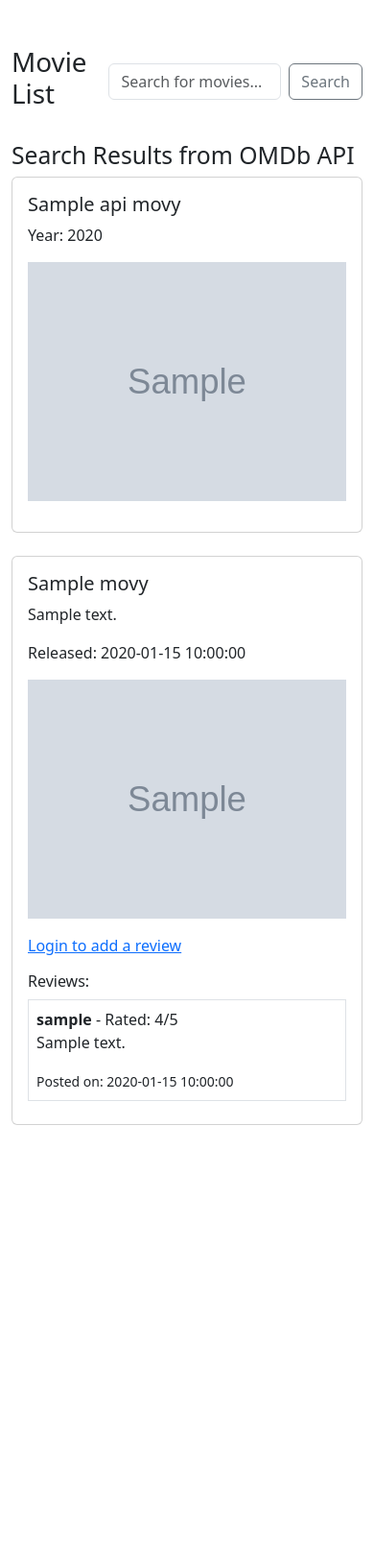
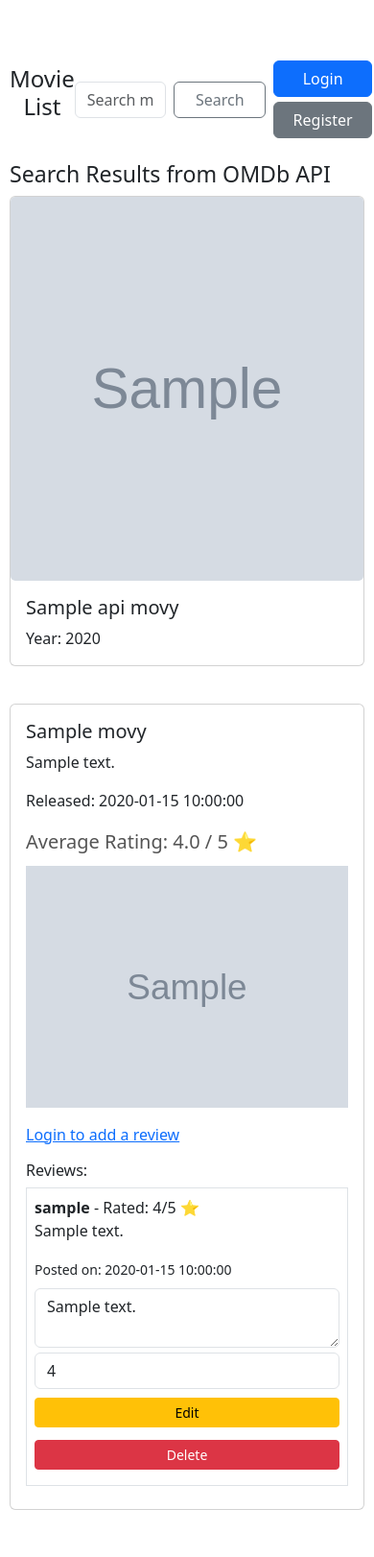
Before and after one commit to pruthviraj-ig/finalproject, a CodeIgniter 4 app: the page made by app/Views/movie_list.php in a window 390 px wide. Shown: the whole page at 96% size. Before the commit the page ends 1172 px from the top, so only its background shows below. Run offline with PHP 8.4 and a stand-in for CodeIgniter, Linux system fonts and the light colour scheme; the template is opened without the code that fills it: most values are stand-ins (such as "Sample title", 1, 10 or a date in 2020); grey boxes marked "Sample" are stand-in pictures; some libraries are stand-ins or nearby versions.

Commit message:
added edit and delete

```diff
--- a/app/Config/Routes.php
+++ b/app/Config/Routes.php
@@ -20,3 +20,7 @@ $routes->get('/logout', 'UserController::logout');
 $routes->get('/add-movie', 'MovieController::addMovie');
 $routes->post('/save-movie', 'MovieController::saveMovie');
 $routes->post('/save-review', 'MovieController::saveReview');
+
+// Edit and Delete Review Routes
+$routes->post('/edit-review/(:num)', 'MovieController::editReview/$1');
+$routes->get('/delete-review/(:num)', 'MovieController::deleteReview/$1');
--- a/app/Views/movie_list.php
+++ b/app/Views/movie_list.php
@@ -4,36 +4,74 @@
     <title>Movie List</title>
     <link rel="stylesheet" href="https://cdn.jsdelivr.net/npm/bootstrap@5.3.0-alpha1/dist/css/bootstrap.min.css">
     <script src="https://code.jquery.com/jquery-3.6.0.min.js"></script>
+    <style>
+        .star {
+            font-size: 24px;
+            color: gold;
+        }
+        .average-rating {
+            font-size: 20px;
+            color: #555;
+            margin-bottom: 10px;
+        }
+        .movie-poster {
+            height: 400px;
+            object-fit: cover;
+            border-radius: 5px;
+        }
+        @media (max-width: 576px) {
+            .container {
+                padding: 10px;
+            }
+            h1 {
+                font-size: 24px;
+                text-align: center;
+            }
+            .card {
+                margin-bottom: 15px;
+            }
+            .btn, .form-control {
+                width: 100%;
+                margin-top: 5px;
+            }
+        }
+    </style>
 </head>
 <body>
 <div class="container mt-5">
 
-    <!-- Header Section with Search Bar and Logout Button -->
+    <!-- Header with Search Bar and User Status -->
     <div class="d-flex justify-content-between align-items-center mb-4">
         <h1>Movie List</h1>
-        <div>
+
         <!-- Search Form -->
         <form method="get" action="<?= base_url('/movies'); ?>" class="d-flex">
-                <input type="text" name="search" class="form-control" placeholder="Search for movies..." value="<?= isset($search) ? $search : ''; ?>">
+            <input type="text" name="search" class="form-control" placeholder="Search movies..." value="<?= isset($search) ? $search : ''; ?>">
             <button type="submit" class="btn btn-outline-secondary ms-2">Search</button>
         </form>
+
+        <!-- User Status -->
+        <div>
             <?php if (session()->has('user_id')): ?>
-                <a href="<?= base_url('/logout'); ?>" class="btn btn-danger mt-2">Logout</a>
+                <a href="<?= base_url('/logout'); ?>" class="btn btn-danger ms-2">Logout</a>
+            <?php else: ?>
+                <a href="<?= base_url('/login'); ?>" class="btn btn-primary ms-2">Login</a>
+                <a href="<?= base_url('/register'); ?>" class="btn btn-secondary ms-2">Register</a>
             <?php endif; ?>
         </div>
     </div>
 
-    <!-- Show API Fetched Movies -->
+    <!-- Display API Movies -->
     <?php if (isset($apiMovies) && !empty($apiMovies)): ?>
-        <h2>Search Results from OMDb API</h2>
+        <h3>Search Results from OMDb API</h3>
         <div class="row">
             <?php foreach ($apiMovies as $apiMovie): ?>
                 <div class="col-md-4 mb-4">
                     <div class="card">
+                        <img src="<?= $apiMovie['Poster'] ?>" class="card-img-top movie-poster" alt="Movie Poster">
                         <div class="card-body">
-                            <h5><?= $apiMovie['Title']; ?></h5>
-                            <p>Year: <?= $apiMovie['Year']; ?></p>
-                            <img src="<?= $apiMovie['Poster']; ?>" class="img-fluid mb-3">
+                            <h5 class="card-title"><?= $apiMovie['Title'] ?></h5>
+                            <p class="card-text">Year: <?= $apiMovie['Year'] ?></p>
                         </div>
                     </div>
                 </div>
@@ -41,50 +79,63 @@
         </div>
     <?php endif; ?>
 
-    <!-- Show Local Movies -->
+    <!-- Display Local Movies -->
+    <div class="row">
         <?php foreach ($movies as $movie): ?>
-        <div class="card mb-3">
+            <div class="col-md-6 mb-4">
+                <div class="card">
                     <div class="card-body">
                         <h5><?= $movie['title']; ?></h5>
                         <p><?= $movie['description']; ?></p>
                         <p>Released: <?= $movie['release_date']; ?></p>
+                        <p class="average-rating">Average Rating: <?= number_format($movie['average_rating'], 1); ?> / 5 ⭐</p>
+
                         <?php if ($movie['poster']): ?>
-                    <img src="<?= $movie['poster']; ?>" alt="Poster" class="img-fluid mb-3">
+                            <img src="<?= $movie['poster']; ?>" class="img-fluid mb-3">
                         <?php endif; ?>
 
                         <!-- Review Form -->
                         <?php if (session()->has('user_id')): ?>
                             <form class="review-form" data-movie-id="<?= $movie['id']; ?>">
                                 <div class="mb-3">
-                            <textarea name="review" class="form-control" placeholder="Write your review..." required></textarea>
-                        </div>
-                        <div class="mb-3">
                                     <label>Rating (Out of 5):</label>
                                     <input type="number" name="rating" min="1" max="5" class="form-control" required>
                                 </div>
+                                <div class="mb-3">
+                                    <textarea name="review" class="form-control" placeholder="Write your review..." required></textarea>
+                                </div>
                                 <button type="submit" class="btn btn-primary">Submit Review</button>
                             </form>
-                    <div class="reviews"></div>
                         <?php else: ?>
                             <p><a href="<?= base_url('/login'); ?>">Login to add a review</a></p>
                         <?php endif; ?>
 
-                <!-- Display Existing Reviews -->
+                        <!-- Display Reviews -->
                         <h6>Reviews:</h6>
-                <?php if (!empty($movie['reviews'])): ?>
                         <?php foreach ($movie['reviews'] as $review): ?>
                             <div class="border p-2 mb-2">
-                            <strong><?= $review['username']; ?></strong> - Rated: <?= $review['rating']; ?>/5
+                                <strong><?= $review['username']; ?></strong> - Rated: <?= $review['rating']; ?>/5 ⭐
                                 <p><?= $review['review']; ?></p>
                                 <small>Posted on: <?= $review['created_at']; ?></small>
+
+                                <?php if (session()->get('user_id') == $review['user_id']): ?>
+                                    <!-- Edit Review Form -->
+                                    <form method="post" action="<?= base_url('/edit-review/' . $review['id']); ?>" class="d-inline">
+                                        <div class="mb-1 mt-2">
+                                            <textarea name="review" class="form-control mb-1"><?= $review['review']; ?></textarea>
+                                            <input type="number" name="rating" min="1" max="5" value="<?= $review['rating']; ?>" class="form-control mb-1">
+                                        </div>
+                                        <button type="submit" class="btn btn-warning btn-sm mb-2">Edit</button>
+                                    </form>
+                                    <a href="<?= base_url('/delete-review/' . $review['id']); ?>" class="btn btn-danger btn-sm mb-2">Delete</a>
+                                <?php endif; ?>
                             </div>
                         <?php endforeach; ?>
-                <?php else: ?>
-                    <p>No reviews yet. Be the first to review!</p>
-                <?php endif; ?>
+                    </div>
                 </div>
             </div>
         <?php endforeach; ?>
+    </div>
 </div>
 
 <!-- AJAX Handling for Review Submission -->
```
Also changed, not shown: app/Controllers/MovieController.php (+45 -8 lines), app/Models/ReviewModel.php (+23 -1 lines), app/Views/add_movie.php (+16 -6 lines), app/Views/login.php (+16 -6 lines), app/Views/register.php (+16 -7 lines). Lines whose indentation alone changed are shown as unchanged.
